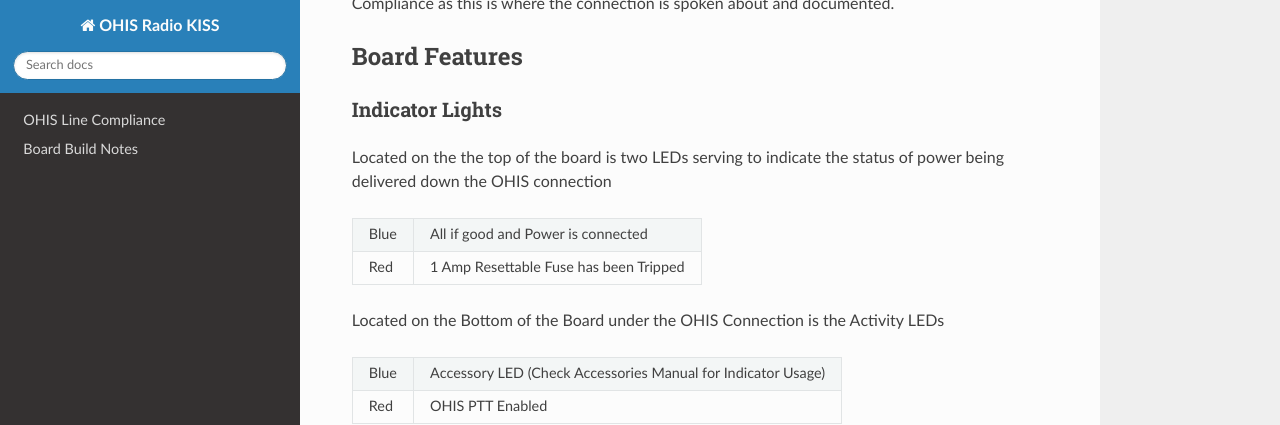
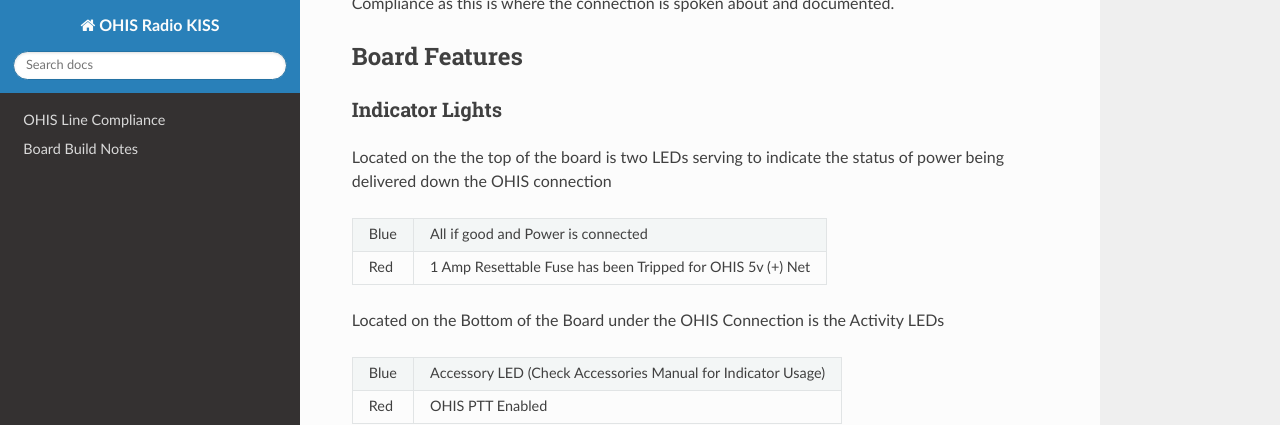
Before and after one commit to un-creatrix/OHIS-Radio_KISS, a Sphinx documentation site: the page built from docs/source/index.rst, in a window 1280 px wide and 900 px high, scrolled down 1464 px. Shown: the top 425 px of the window. Built offline with Sphinx 7.4.7 and the Read the Docs theme 3.1.0, drawn with Linux system fonts in a browser that asks for light colours; pages that are not in the unit, such as notebooks, are missing from menus.

Commit message:
Update index.rst

```diff
--- a/docs/source/index.rst
+++ b/docs/source/index.rst
@@ -73,11 +73,11 @@ Indicator Lights
 ================
 Located on the the top of the board is two LEDs serving to indicate the status of power being delivered down the OHIS connection
 
-+------+----------------------------------------+
-| Blue | All if good and Power is connected     |
-+------+----------------------------------------+
-| Red  | 1 Amp Resettable Fuse has been Tripped |
-+------+----------------------------------------+
++------+------------------------------------------------------------+
+| Blue | All if good and Power is connected                         |
++------+------------------------------------------------------------+
+| Red  | 1 Amp Resettable Fuse has been Tripped for OHIS 5v (+) Net |
++------+------------------------------------------------------------+
 
 Located on the Bottom of the Board under the OHIS Connection is the Activity LEDs
 
```
